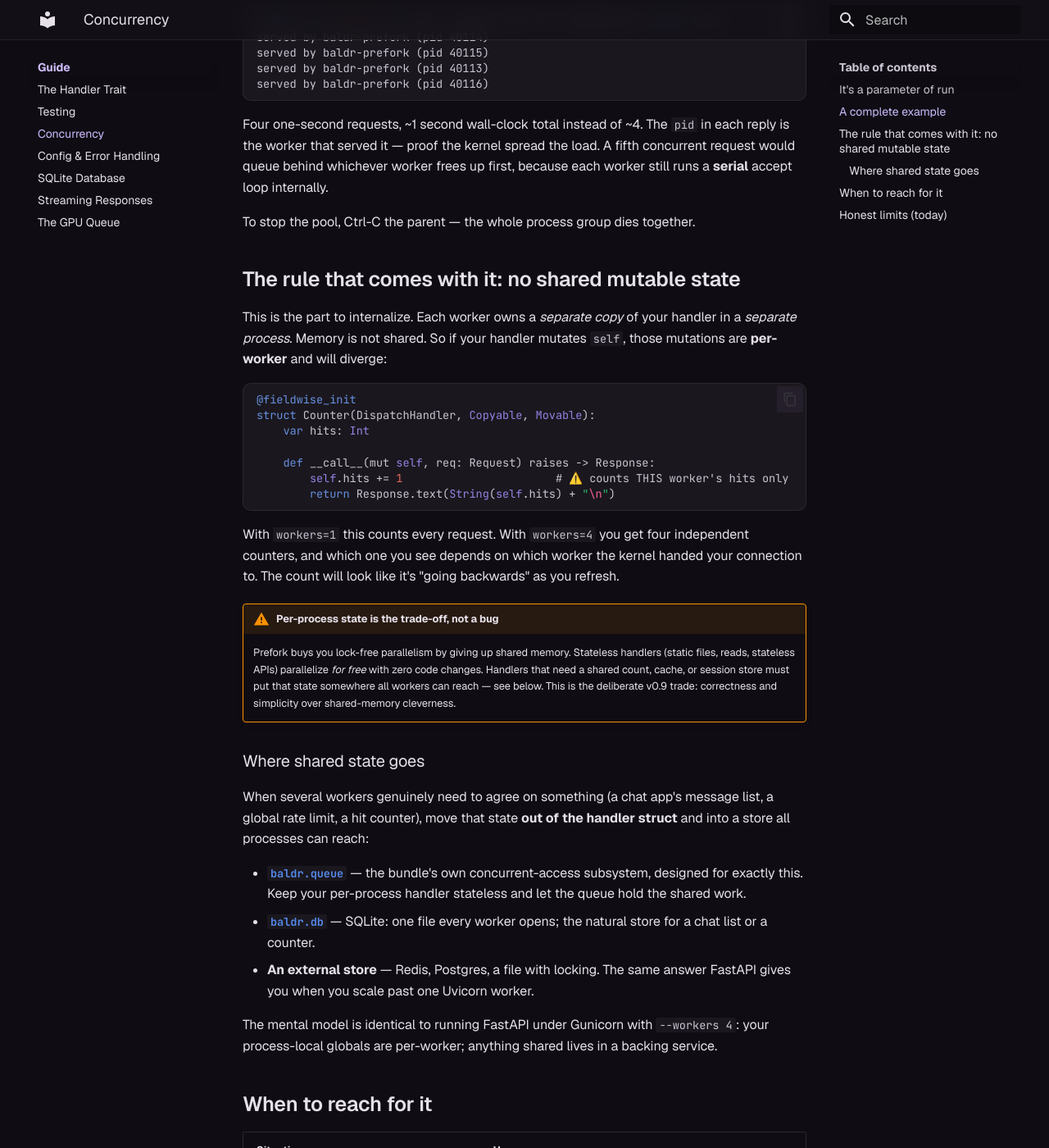
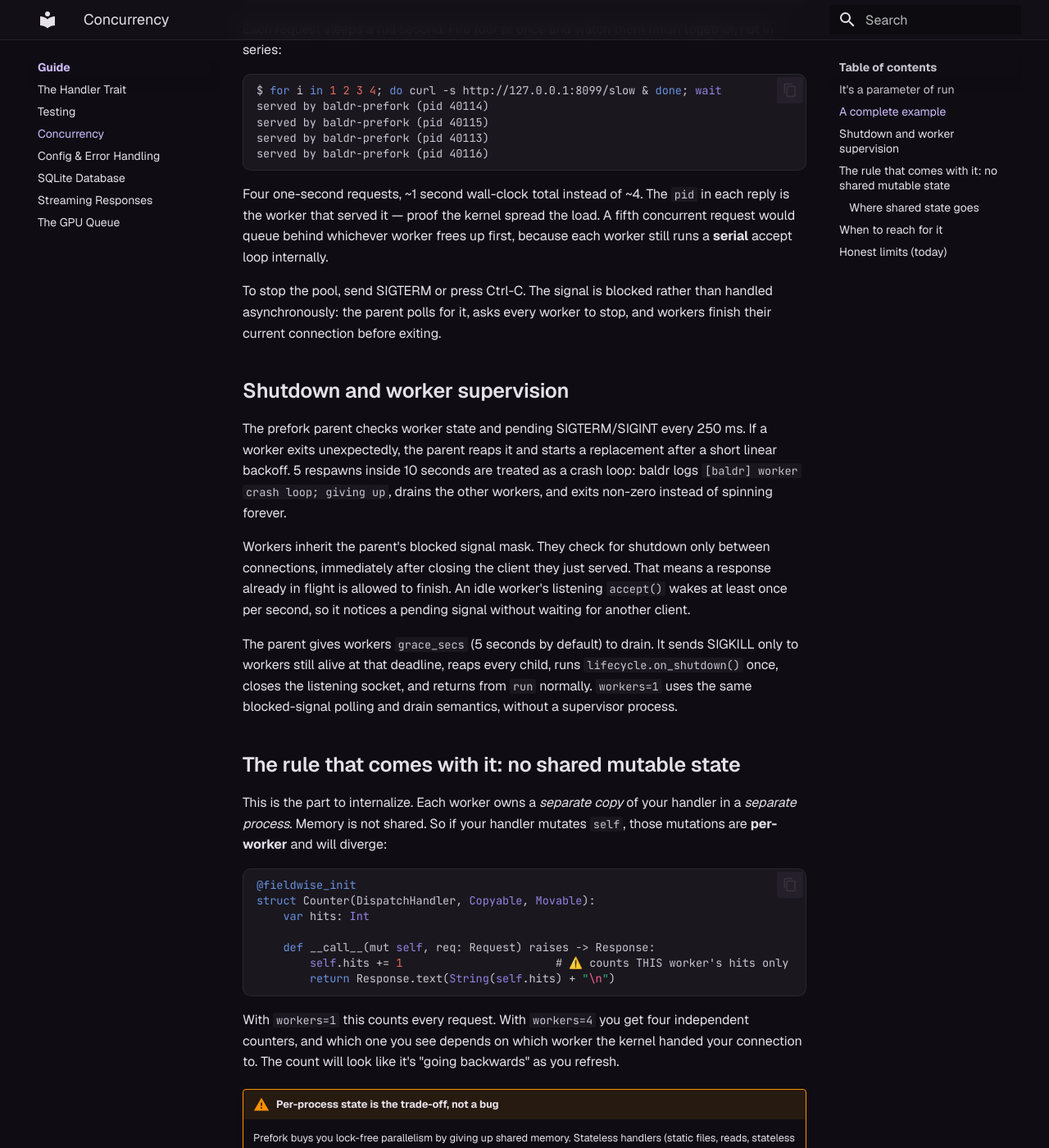
Before and after one commit to lightofbaldr/baldr, an MkDocs documentation site: the page built from docs/guide/concurrency.md, in a window 1280 px wide and 1400 px high, scrolled down 2317 px. Shown: the whole window at 82% size. Built offline with MkDocs 1.6.1 and Material for MkDocs 9.7.7, drawn with Linux system fonts in a browser that asks for light colours; some of the changed text lies outside the part shown.

Commit message:
feat(app): supervise workers and drain shutdown

````diff
--- a/docs/guide/concurrency.md
+++ b/docs/guide/concurrency.md
@@ -20,18 +20,20 @@ app.run(handler, port=8080, workers=4)
 def run[H: RouteHandler](
     mut self, var handler: H,
     host: String = "0.0.0.0", port: Int = 8080, workers: Int = 1,
+    grace_secs: Int = 5,
 ) raises
 ```
 
 | Parameter | Type | Default | Meaning |
 |---|---|---|---|
 | `workers` | `Int` | `1` | `1` is the plain single-process loop; `N > 1` forks `N` worker processes that share the listening socket |
+| `grace_secs` | `Int` | `5` | Maximum worker-drain time after SIGTERM/SIGINT; workers still alive at the deadline receive SIGKILL |
 
 Nothing else changes: the middleware, error handler and lifecycle hooks you
 constructed the App with, the route table, static and asset mounts — every
 worker runs the whole pipeline, because it inherited the App by `fork()`.
 `lifecycle.on_startup()` runs once, in the parent, before the fork;
-`on_shutdown()` runs in the parent when the pool exits. No `Copyable` bound:
+`on_shutdown()` runs once in the parent when the pool exits. No `Copyable` bound:
 the handler is not copied, it is inherited.
 
 ## A complete example
@@ -98,7 +100,29 @@ served by baldr-prefork (pid 40116)
 
 Four one-second requests, ~1 second wall-clock total instead of ~4. The `pid` in each reply is the worker that served it — proof the kernel spread the load. A fifth concurrent request would queue behind whichever worker frees up first, because each worker still runs a **serial** accept loop internally.
 
-To stop the pool, Ctrl-C the parent — the whole process group dies together.
+To stop the pool, send SIGTERM or press Ctrl-C. The signal is blocked rather
+than handled asynchronously: the parent polls for it, asks every worker to
+stop, and workers finish their current connection before exiting.
+
+## Shutdown and worker supervision
+
+The prefork parent checks worker state and pending SIGTERM/SIGINT every 250 ms.
+If a worker exits unexpectedly, the parent reaps it and starts a replacement
+after a short linear backoff. 5 respawns inside 10 seconds are treated as a
+crash loop: baldr logs `[baldr] worker crash loop; giving up`, drains the other
+workers, and exits non-zero instead of spinning forever.
+
+Workers inherit the parent's blocked signal mask. They check for shutdown only
+between connections, immediately after closing the client they just served.
+That means a response already in flight is allowed to finish. An idle worker's
+listening `accept()` wakes at least once per second, so it notices a pending
+signal without waiting for another client.
+
+The parent gives workers `grace_secs` (5 seconds by default) to drain. It sends
+SIGKILL only to workers still alive at that deadline, reaps every child, runs
+`lifecycle.on_shutdown()` once, closes the listening socket, and returns from
+`run` normally. `workers=1` uses the same blocked-signal polling and drain
+semantics, without a supervisor process.
 
 ## The rule that comes with it: no shared mutable state
 
@@ -142,10 +166,9 @@ A reasonable starting point for `workers` is your core count. More workers means
 
 ## Honest limits (today)
 
-baldr is pre-alpha, and `workers=N` is the smallest thing that correctly parallelizes. What it is **not**, yet:
+baldr is pre-alpha, and `workers=N` is the smallest thing that correctly parallelizes. Its remaining limits are:
 
 !!! warning "What prefork does not give you yet"
-    - **No graceful shutdown / worker supervision.** The parent `wait()`s for children; if a worker dies, it is **not** re-spawned, and there's no drain-then-exit on a signal. Ctrl-C kills the whole group. A supervisor loop is roadmap.
     - **Still one connection at a time per worker.** Each worker's loop is serial: a kept-alive connection holds its worker until the client is done or idles past `KEEPALIVE_IDLE_SECS` (2 s) — `workers=N` gives you N in-flight connections, not N per worker.
     - **Config is positional.** `workers` is a plain keyword arg; there's no `ServeConfig`-style object wiring host/port/workers together, and no env-var override. (`ServeConfig` exists in `baldr.serve`, but it's the static-file CLI's config — not `run_concurrent`'s.)
 
--- a/docs/reference/app.md
+++ b/docs/reference/app.md
@@ -293,9 +293,9 @@ asset mount is registered or the path isn't a manifest URL.
 ## `run`
 
 ```mojo
-def run[H: RouteHandler](mut self, var handler: H, host: String = "0.0.0.0", port: Int = 8080, workers: Int = 1) raises
-def run[H: DispatchHandler](mut self, var handler: H, host: String = "0.0.0.0", port: Int = 8080, workers: Int = 1) raises
-def run[H: StreamHandler](mut self, var handler: H, host: String = "0.0.0.0", port: Int = 8080, workers: Int = 1) raises
+def run[H: RouteHandler](mut self, var handler: H, host: String = "0.0.0.0", port: Int = 8080, workers: Int = 1, grace_secs: Int = 5) raises
+def run[H: DispatchHandler](mut self, var handler: H, host: String = "0.0.0.0", port: Int = 8080, workers: Int = 1, grace_secs: Int = 5) raises
+def run[H: StreamHandler](mut self, var handler: H, host: String = "0.0.0.0", port: Int = 8080, workers: Int = 1, grace_secs: Int = 5) raises
 ```
 
 Binds a socket on `host:port` and serves forever. There is one runner; the
@@ -319,8 +319,8 @@ non-`MW_PASS` response ends the request there; the handler and every `after`
 hook are skipped) → route table → handler → `middleware.after` → and if
 anything raised, `errors.render_error(500, "Internal Server Error", req)`. A
 request that does not parse gets `errors.render_error(400, "Bad Request", ...)`.
-`lifecycle.on_startup()` runs before the bind, `on_shutdown()` in a `finally`
-when the loop unwinds (e.g. Ctrl-C).
+`lifecycle.on_startup()` runs before the bind. `on_shutdown()` runs once in the
+parent after shutdown and child reaping.
 
 | Parameter | Type | Default | Notes |
 |---|---|---|---|
@@ -329,6 +329,18 @@ when the loop unwinds (e.g. Ctrl-C).
 | `host` | `String` | `"0.0.0.0"` | Bind address (informational in the log; the socket binds all interfaces). |
 | `port` | `Int` | `8080` | TCP port. |
 | `workers` | `Int` | `1` | `N > 1` preforks `N` processes sharing the socket; each runs the full pipeline. See [Concurrency](../guide/concurrency.md). |
+| `grace_secs` | `Int` | `5` | Seconds allowed for active worker connections to drain before remaining workers receive SIGKILL. |
+
+### Shutdown
+
+`run` blocks SIGTERM/SIGINT and polls for them between connections; it does not
+run Mojo code from an asynchronous signal handler. In prefork mode the parent
+signals every worker, waits up to `grace_secs`, kills only workers still alive,
+reaps them, calls `on_shutdown()`, closes the listener, and returns normally.
+Workers finish the connection they are currently serving before observing the
+pending signal. An unexpectedly exited worker is respawned with backoff; after
+5 respawns within 10 seconds the parent logs a crash-loop error, drains the
+pool, and exits non-zero. `workers=1` has the same signal and drain behavior.
 
 ```mojo
 var app = App(middleware=Chain((SecurityHeaders(), RequestLogger())), errors=JsonErrorHandler())
--- a/pixi.toml
+++ b/pixi.toml
@@ -32,13 +32,14 @@ test-app-keepalive = "mkdir -p build && mojo build tests/test_app_keepalive.mojo
 test-scaffold = "mkdir -p build && mojo build tests/test_scaffold.mojo -I src -I tools -o build/test_scaffold && build/test_scaffold"
 test-testing-lifecycle = "mkdir -p build && mojo build tests/test_testing_lifecycle.mojo -I src -o build/test_testing_lifecycle && build/test_testing_lifecycle"
 test-concurrency = "mkdir -p build && mojo build tests/test_concurrency.mojo -I src -o build/test_concurrency && build/test_concurrency"
+test-supervision = "mkdir -p build && mojo build tests/test_supervision.mojo -I src -o build/test_supervision && build/test_supervision"
 test-safe-join = "mkdir -p build && mojo build tests/test_safe_join.mojo -I src -o build/test_safe_join && build/test_safe_join"
 test-http-limits = "mkdir -p build && mojo build tests/test_http_limits.mojo -I src -o build/test_http_limits && build/test_http_limits"
 test-request-framing = "mkdir -p build && mojo build tests/test_request_framing.mojo -I src -o build/test_request_framing && build/test_request_framing"
 test-peer-ip = "mkdir -p build && mojo build tests/test_peer_ip.mojo -I src -o build/test_peer_ip && build/test_peer_ip"
 test-template-guard = "mkdir -p build && mojo build tests/test_template_guard.mojo -I src -o build/test_template_guard && build/test_template_guard"
 test-redirect-guard = "mkdir -p build && mojo build tests/test_redirect_guard.mojo -I src -o build/test_redirect_guard && build/test_redirect_guard"
-test = { depends-on = ["test-imports", "test-template", "test-json", "test-api", "test-queue-cpu", "test-middleware", "test-env", "test-db", "test-queue-api", "test-router", "test-mw-chain", "test-cookies", "test-validation", "test-template-v2", "test-template-include", "test-assets", "test-config-errors", "test-app-pipeline", "test-app-keepalive", "test-scaffold", "test-streaming", "test-testing-lifecycle", "test-concurrency", "test-safe-join", "test-http-limits", "test-request-framing", "test-peer-ip", "test-template-guard", "test-redirect-guard"] }
+test = { depends-on = ["test-imports", "test-template", "test-json", "test-api", "test-queue-cpu", "test-middleware", "test-env", "test-db", "test-queue-api", "test-router", "test-mw-chain", "test-cookies", "test-validation", "test-template-v2", "test-template-include", "test-assets", "test-config-errors", "test-app-pipeline", "test-app-keepalive", "test-scaffold", "test-streaming", "test-testing-lifecycle", "test-concurrency", "test-supervision", "test-safe-join", "test-http-limits", "test-request-framing", "test-peer-ip", "test-template-guard", "test-redirect-guard"] }
 
 new = "mkdir -p build && mojo build tools/baldr_new.mojo -I src -o build/baldr_new && build/baldr_new"
 
````
Also changed, not shown: CHANGELOG.md (+7 -0 lines), DX_PUNCHLIST.md (+7 -4 lines), 5 other files.
